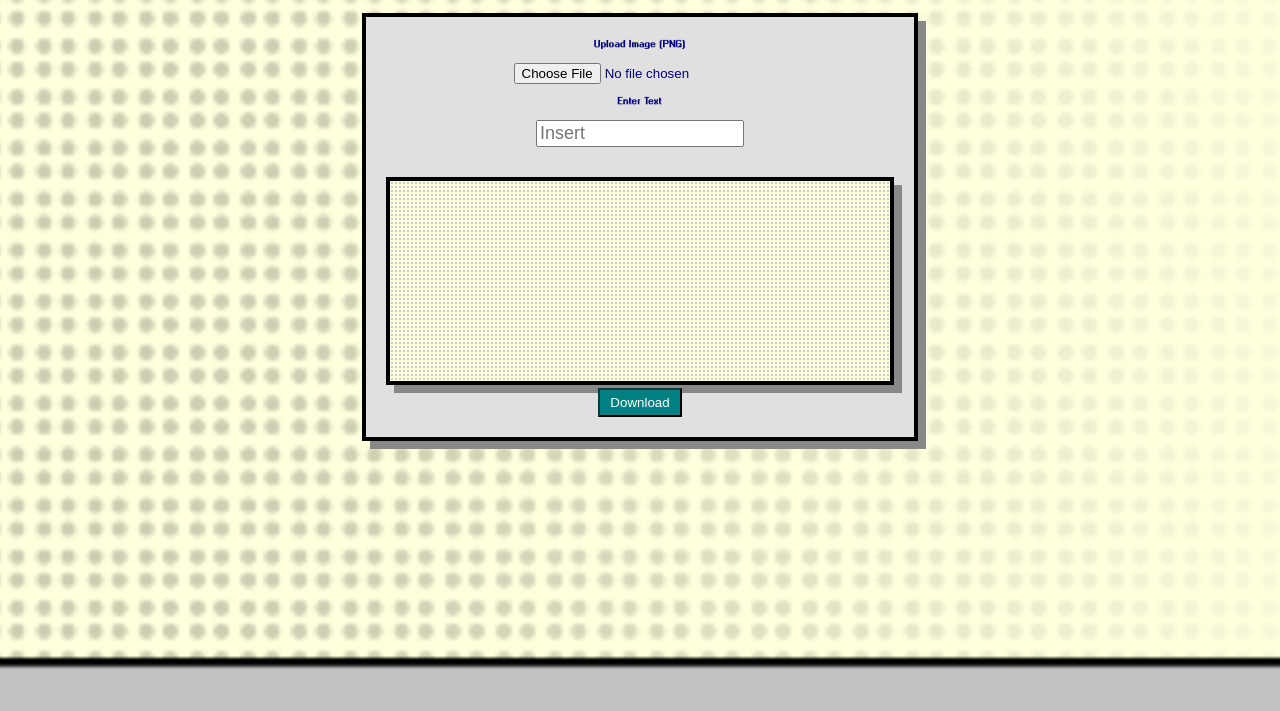
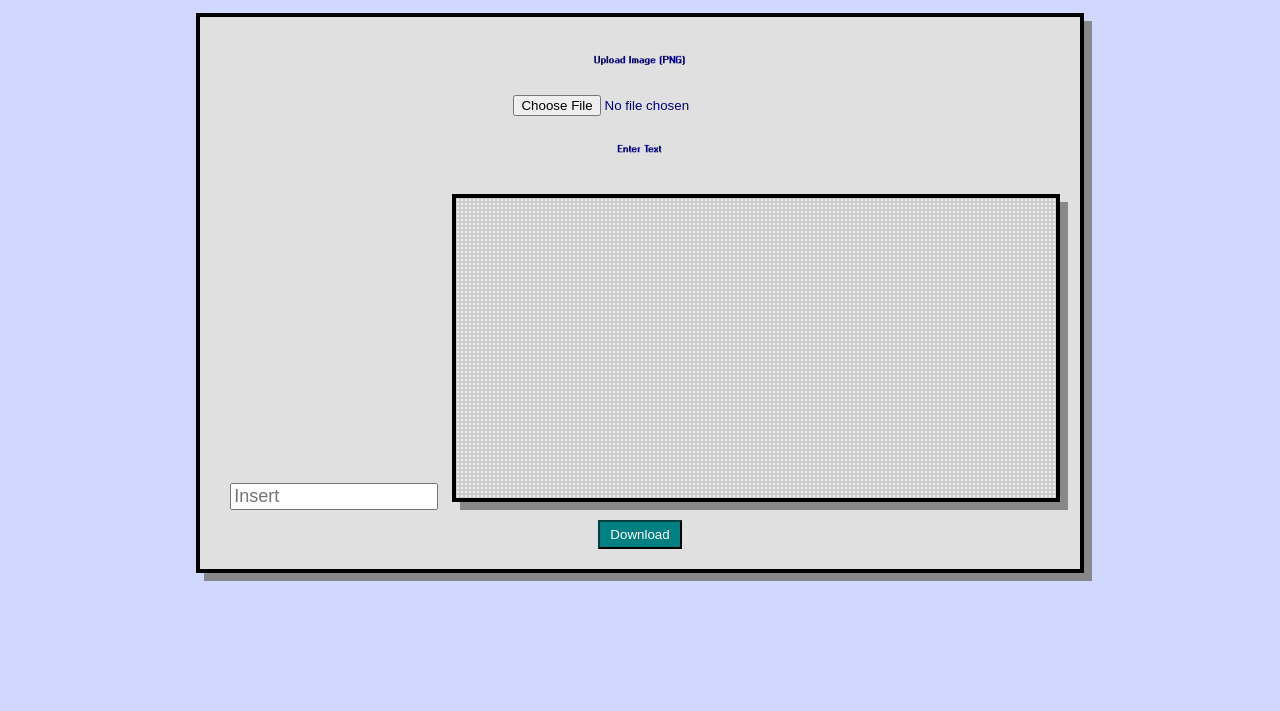
Before and after one commit to CanoramaProductions/RetroCordMaker, a plain HTML site: page index.html in a window 1280 px wide. Shown: the part 89-800 px from the top of the page. Drawn offline with Linux system fonts and the light colour scheme.

Commit message:
Update index.html

```diff
--- a/index.html
+++ b/index.html
@@ -10,8 +10,7 @@
         }
 
         body {
-            background: url('IMG_7521.png') center center fixed;
-            background-size: cover;
+            background-color: #d0d8ff;
             font-family: 'Adobe Dia', monospace;
             text-align: center;
             color: #000080;
@@ -70,18 +69,12 @@
 <body>
     <h1>RetroCord Maker</h1>
     <div class="container">
-        <div>
-            <label>Upload Image (PNG)</label>
-            <br>
-            <input type="file" id="imageInput" accept="image/png" onchange="updateCanvas()">
-        </div>
-        <div>
-            <label>Enter Text</label>
-            <br>
-            <input type="text" id="textInput" placeholder="Insert" oninput="updateCanvas()">
-        </div>
+        <p>Upload Image (PNG)</p>
+        <input type="file" id="imageInput" accept="image/png">
+        <p>Enter Text</p>
+        <input type="text" id="textInput" placeholder="Insert">
         <div class="canvas-container">
-            <canvas id="canvas" width="500" height="200"></canvas>
+            <canvas id="canvas" width="600" height="300"></canvas>
         </div>
         <br>
         <button class="button" onclick="downloadImage()">Download</button>
@@ -90,44 +83,80 @@
     <script>
         const canvas = document.getElementById('canvas');
         const ctx = canvas.getContext('2d');
+        const bgImage = new Image();
+        bgImage.src = 'IMG_7521.png';
+
+        bgImage.onload = function() {
+            drawCanvas();
+        };
+
+        document.getElementById('textInput').addEventListener('input', drawCanvas);
+        document.getElementById('imageInput').addEventListener('change', handleImage);
+
+        function drawCanvas() {
+            ctx.clearRect(0, 0, canvas.width, canvas.height);
+
+            // Draw background image
+            ctx.drawImage(bgImage, 0, 0, canvas.width, canvas.height);
+
+            // Draw halftone overlay
+            ctx.fillStyle = ctx.createPattern(createHalftonePattern(), 'repeat');
+            ctx.fillRect(0, 0, canvas.width, canvas.height);
+
+            // Draw uploaded image
+            if (uploadedImage) {
+                const imgWidth = uploadedImage.width;
+                const imgHeight = uploadedImage.height;
+                const x = (canvas.width - imgWidth) / 2;
+                const y = (canvas.height - imgHeight) / 2;
+                ctx.drawImage(uploadedImage, x, y);
+            }
+
+            // Draw text
+            const text = document.getElementById('textInput').value;
+            ctx.font = "48px 'Adobe Dia'";
+            ctx.fillStyle = "#000080";
+            ctx.textAlign = "center";
+            ctx.textBaseline = "middle";
+            ctx.fillText(text, canvas.width / 2, canvas.height / 2);
+        }
+
         let uploadedImage = null;
 
-        function updateCanvas() {
-            ctx.clearRect(0, 0, canvas.width, canvas.height);
-
-            ctx.fillStyle = "#ffffe0";
-            ctx.fillRect(0, 0, canvas.width, canvas.height);
-
-            ctx.fillStyle = "#000080";
-            ctx.font = "48px 'Adobe Dia'";
-            ctx.textBaseline = "top";
-            ctx.fillText(document.getElementById('textInput').value, 20, 20);
-
-            if (uploadedImage) {
-                const imgSize = 100;
-                ctx.drawImage(uploadedImage, canvas.width - imgSize - 20, 20, imgSize, imgSize);
-            }
-        }
-
-        document.getElementById('imageInput').addEventListener('change', function(event) {
+        function handleImage(event) {
             const file = event.target.files[0];
             if (file) {
                 const reader = new FileReader();
                 reader.onload = function(e) {
                     uploadedImage = new Image();
-                    uploadedImage.onload = function() {
-                        updateCanvas();
-                    }
+                    uploadedImage.onload = drawCanvas;
                     uploadedImage.src = e.target.result;
-                }
+                };
                 reader.readAsDataURL(file);
             }
-        });
+        }
+
+        function createHalftonePattern() {
+            const patternCanvas = document.createElement('canvas');
+            const patternContext = patternCanvas.getContext('2d');
+            patternCanvas.width = 4;
+            patternCanvas.height = 4;
+
+            patternContext.fillStyle = "#ccc";
+            patternContext.fillRect(0, 0, 4, 4);
+
+            patternContext.fillStyle = "#fff";
+            patternContext.beginPath();
+            patternContext.arc(2, 2, 1, 0, 2 * Math.PI);
+            patternContext.fill();
+
+            return patternCanvas;
+        }
 
         function downloadImage() {
             const link = document.createElement('a');
-            link.href = canvas.toDataURL('image/png');
-            link.download = 'retrocord.png';
+            link.download = 'RetroCord.png';
+            link.href = canvas.toDataURL();
             link.click();
         }
     </script>
```
